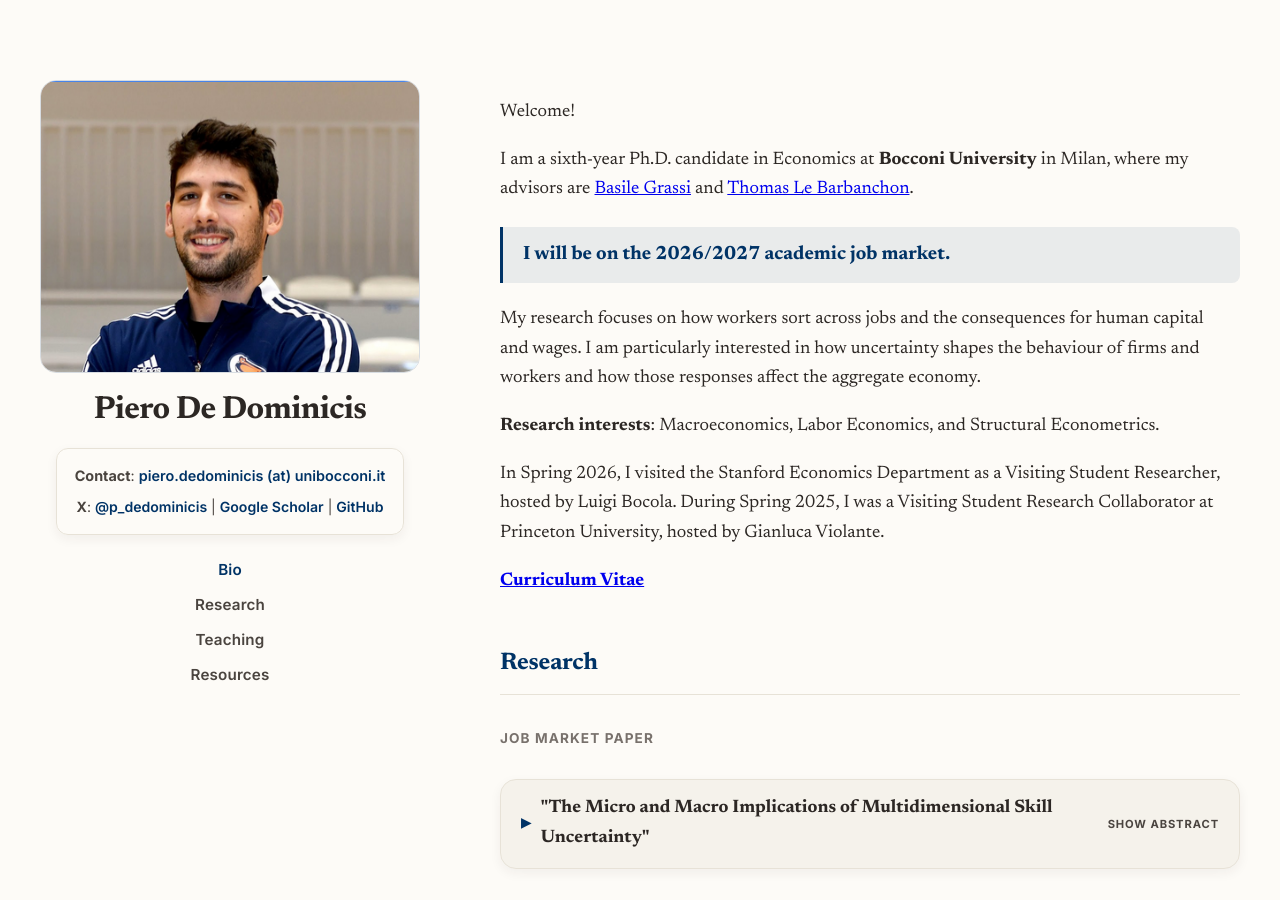
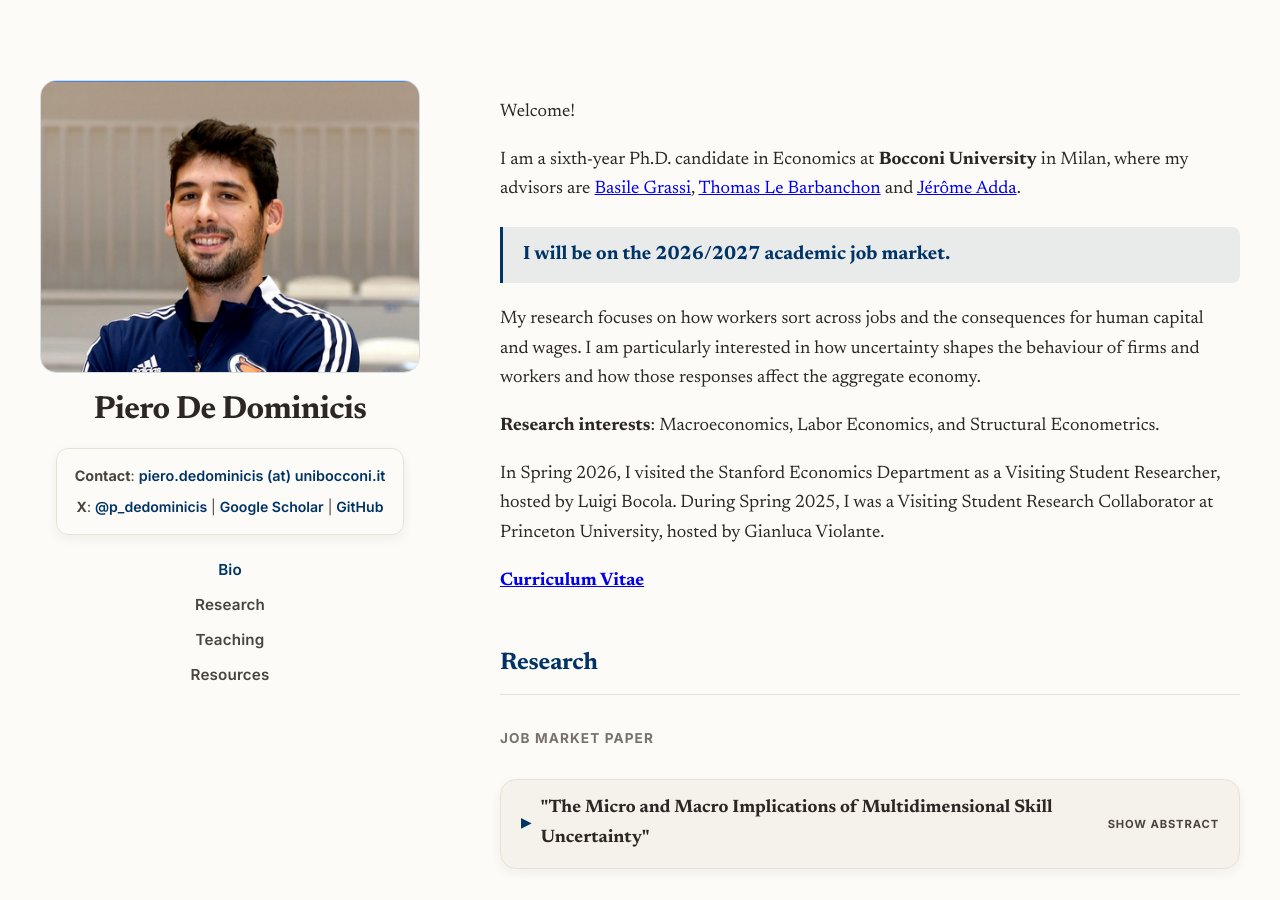
Before and after one commit to peppecon/peppecon.github.io, a Jekyll site: the page built from _pages/about.md, in a window 1280 px wide and 900 px high. Built offline with Jekyll 4.4.1, drawn with Linux system fonts in a browser that asks for light colours.

Commit message:
Updating the website

```diff
--- a/_pages/about.md
+++ b/_pages/about.md
@@ -41,7 +41,7 @@ redirect_from:
 
 Welcome!
 
-I am a sixth-year Ph.D. candidate in Economics at **Bocconi University** in Milan, where my advisors are <a href="https://sites.google.com/site/grassibasile/" target="_blank" rel="noopener noreferrer">Basile Grassi</a> and <a href="https://sites.google.com/site/tlebarbanchon/home" target="_blank" rel="noopener noreferrer">Thomas Le Barbanchon</a>.
+I am a sixth-year Ph.D. candidate in Economics at **Bocconi University** in Milan, where my advisors are <a href="https://sites.google.com/site/grassibasile/" target="_blank" rel="noopener noreferrer">Basile Grassi</a>, <a href="https://sites.google.com/site/tlebarbanchon/home" target="_blank" rel="noopener noreferrer">Thomas Le Barbanchon</a> and <a href="https://sites.google.com/site/jeromeadda16/home" target="_blank" rel="noopener noreferrer">Jérôme Adda</a>.
 
 <p class="job-market-note">I will be on the 2026/2027 academic job market.</p>
 
```
Also changed, not shown: 1 other file.
